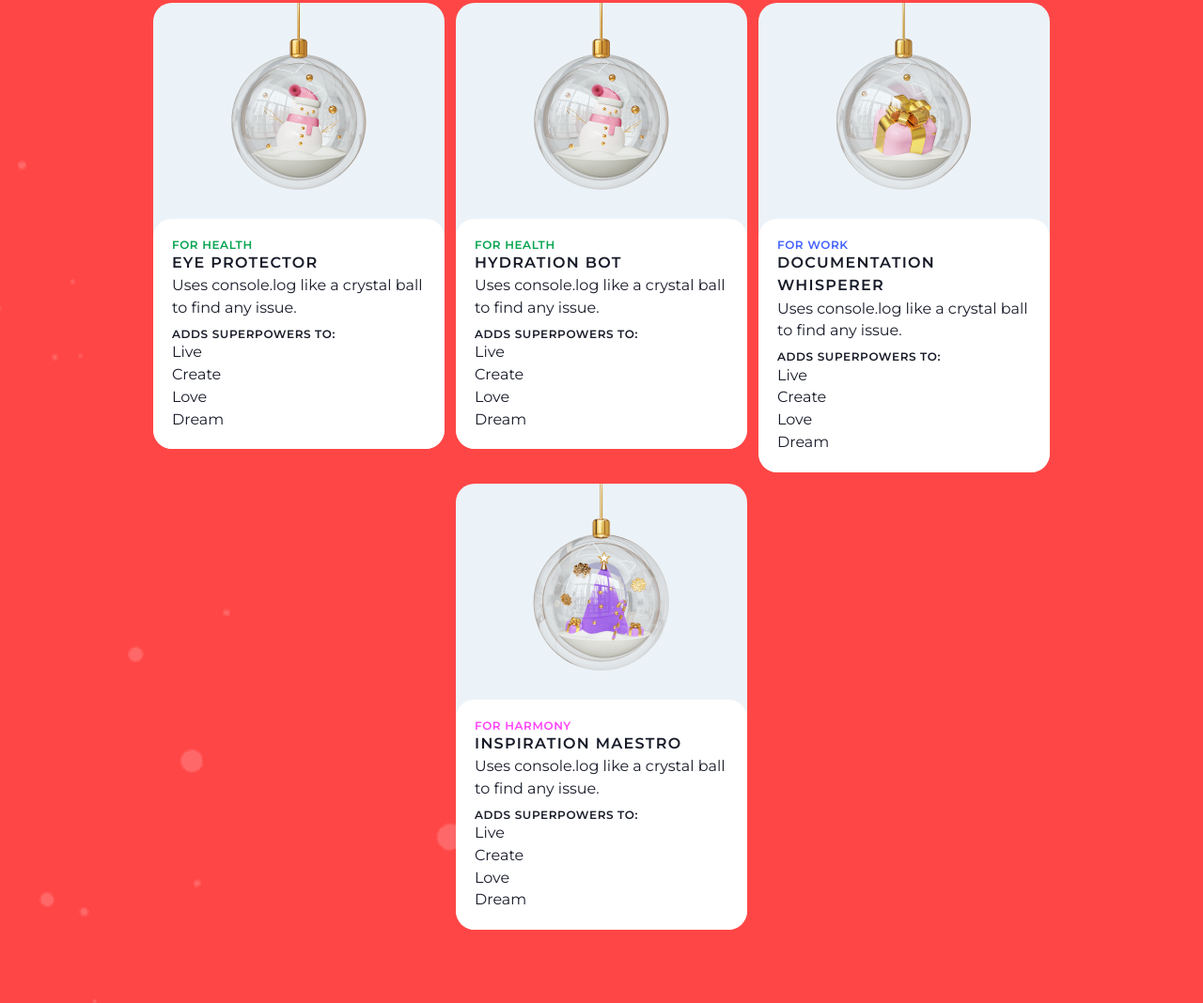
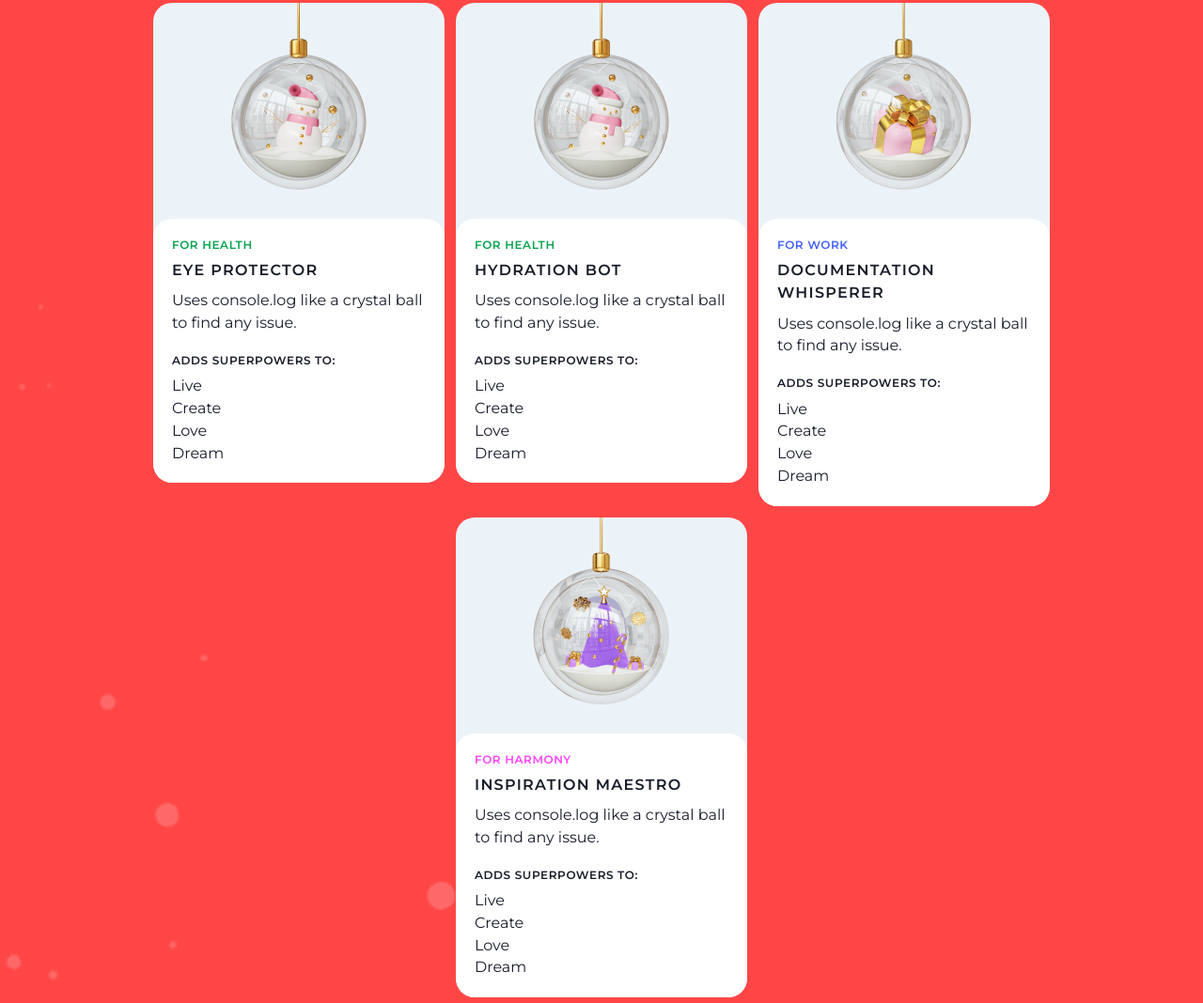
Before and after one commit to l-Aleksey-Nikolaev-l/RSS, a plain HTML site: page christmas-shop/index.html in a window 1280 px wide. Shown: the part 1874-2942 px from the top of the page at 94% size. Drawn offline with Linux system fonts and the light colour scheme.

Commit message:
refactor: add styles of card text for modal

```diff
--- a/christmas-shop/styles/styles.css
+++ b/christmas-shop/styles/styles.css
@@ -641,13 +641,19 @@ a {
     object-fit: cover;
 }
 
-.gift__card__text {
+.gift__card__text,
+.gift__card__title,
+.gift__card__superpowers {
     position: relative;
     display: flex;
     flex-direction: column;
     justify-content: flex-start;
     align-items: flex-start;
     row-gap: var(--space-8);
+}
+
+.gift__card__text {
+    row-gap: var(--space-20);
     padding: var(--space-20);
     flex-grow: 1;
     width: 100%;
@@ -662,6 +668,11 @@ a {
 
 .gift__card__superpowers > * p {
     text-transform: capitalize;
+}
+
+.gift__card__superpowers {
+    display: flex;
+    flex-direction: column;
 }
 
 .tag--work {
```
